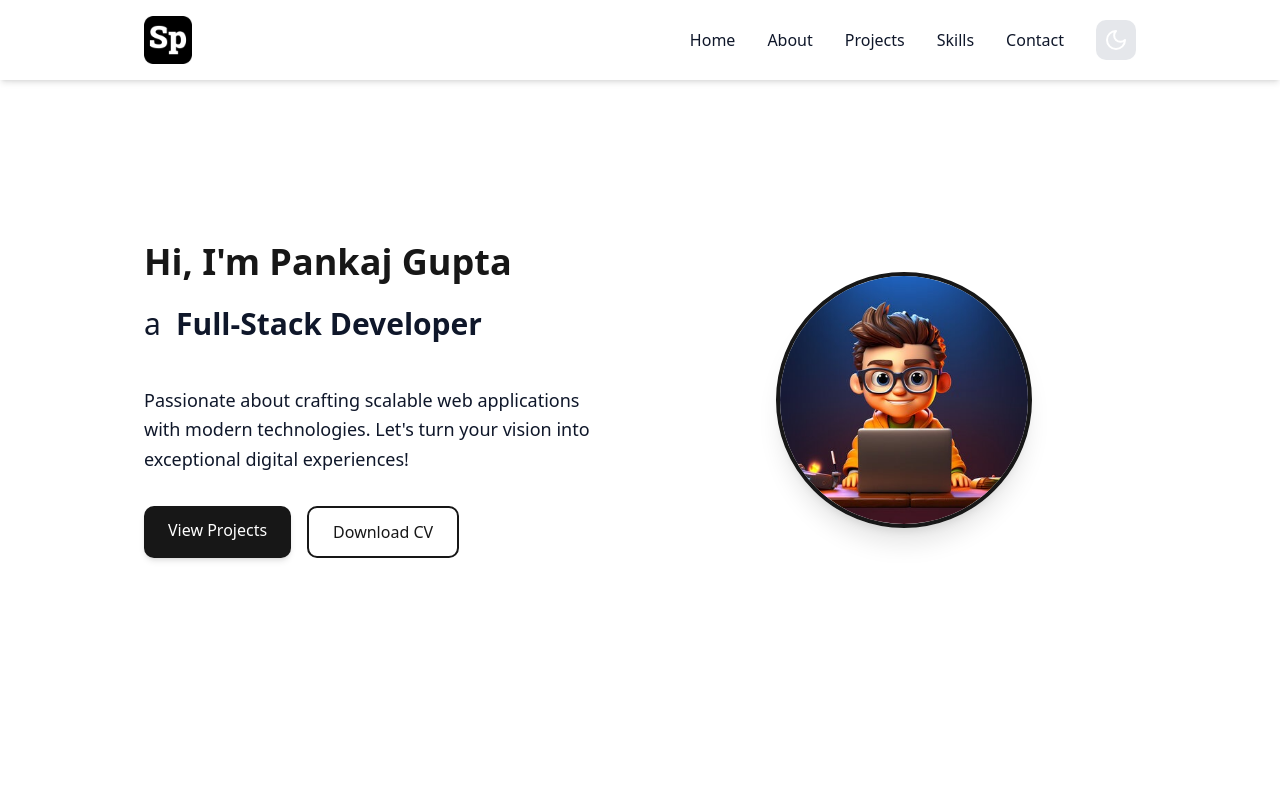
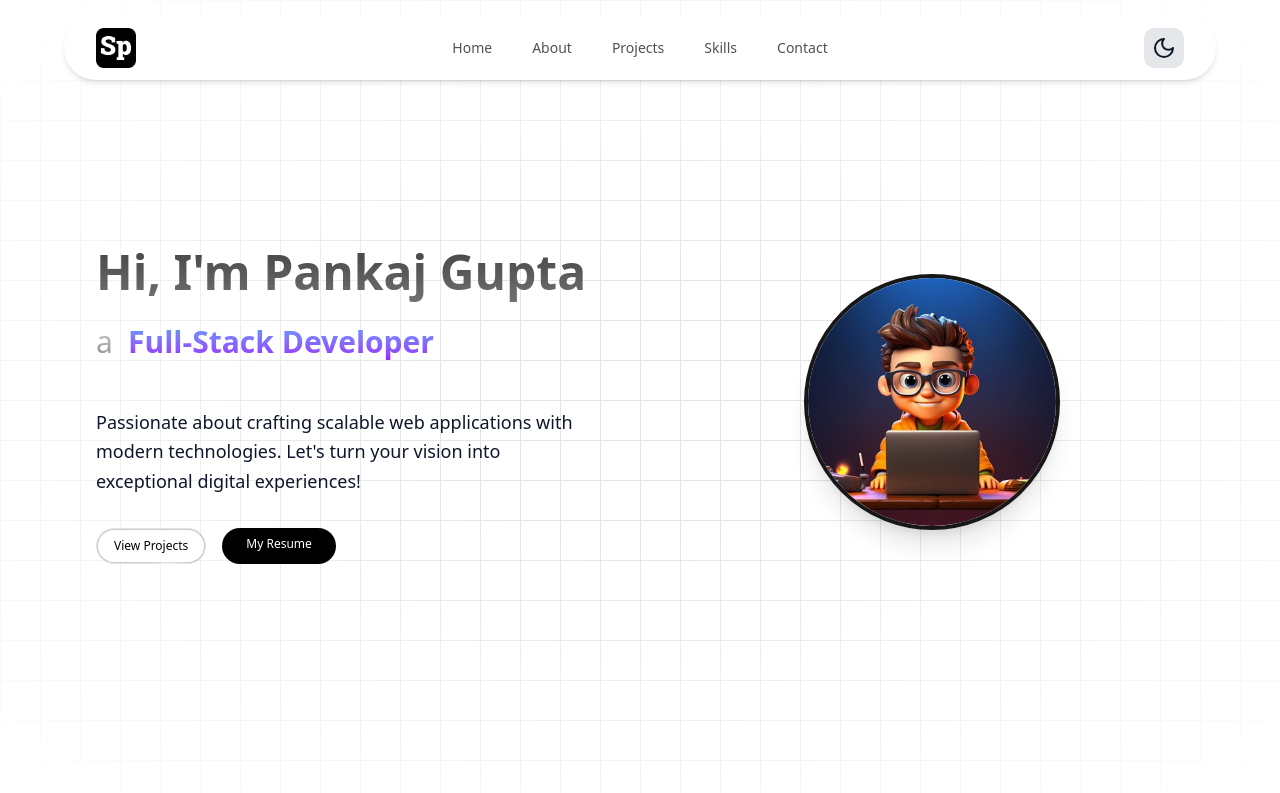
Before and after one commit to Pankaj-026/Portfolio, a React (Vite) app: page / in a window 1280 px wide. Shown: the top 793 px of the page. Built offline with nearby package versions, Linux system fonts and the light colour scheme.

Commit message:
Intail Commit 2.0

```diff
--- a/package.json
+++ b/package.json
@@ -4,7 +4,7 @@
   "version": "0.0.0",
   "type": "module",
   "scripts": {
-    "dev": "vite",
+    "dev": "--host vite",
     "build": "vite build",
     "lint": "eslint .",
     "preview": "vite preview",
--- a/src/components/Header.jsx
+++ b/src/components/Header.jsx
@@ -4,37 +4,55 @@ import { useState, useEffect, useRef } from "react";
 import DarkLogo from "../assets/images/spLogo.png";
 import LightLogo from "../assets/images/spark.png";
 import ThemeSwitcher from "./ThemeSwitcher";
+import { cn } from "@/lib/utils";
+import { motion } from "motion/react";
 
 export default function Navbar() {
   const [menuOpen, setMenuOpen] = useState(false);
   const [isDarkMode, setIsDarkMode] = useState(
     localStorage.getItem("theme") === "dark"
   );
+  const [scrolled, setScrolled] = useState(false);
   const menuRef = useRef(null);
+  const buttonRef = useRef(null);
 
-  const NavItem = ({ to, children, onClick, className }) => (
+
+
+  const NavItems = ({ items, className, onItemClick, mobile = false }) => {
+    const [hovered, setHovered] = useState(null);
+
+    return (
+      <motion.div
+        onMouseLeave={() => setHovered(null)}
+        className={cn(
+          "flex flex-1 flex-row items-center justify-center space-x-2 text-sm font-medium text-zinc-600 transition duration-200 hover:text-zinc-800",
+          mobile ? "flex" : "hidden lg:flex",
+          className,
+        )}
+      >
+        {items.map((item, idx) => (
           <Link
-      to={`/${to}`}
-      className={`text-[var(--text)] hover:text-[var(--primary)] transition-colors duration-300 font-medium ${
-        className || ""
-      }`}
-      onClick={onClick}
+            onMouseEnter={() => setHovered(idx)}
+            onClick={(e) => {
+              if (onItemClick) onItemClick();
+              setMenuOpen(false);
+            }}
+            className="relative px-4 py-2 text-neutral-600 dark:text-neutral-300"
+            key={`link-${idx}`}
+            to={`/${item.link}`}
           >
-      {children}
+            {hovered === idx && (
+              <motion.div
+                layoutId="hovered"
+                className="absolute inset-0 h-full w-full rounded-full bg-gray-100 dark:bg-neutral-800"
+              />
+            )}
+            <span className="relative z-20">{item.name}</span>
           </Link>
+        ))}
+      </motion.div>
     );
-
-  // Close menu when clicking outside
-  useEffect(() => {
-    const handleClickOutside = (event) => {
-      if (menuRef.current && !menuRef.current.contains(event.target)) {
-        setMenuOpen(false);
-      }
   };
-
-    document.addEventListener("mousedown", handleClickOutside);
-    return () => document.removeEventListener("mousedown", handleClickOutside);
-  }, []);
 
   // Theme change observer
   useEffect(() => {
@@ -51,31 +69,53 @@ export default function Navbar() {
     return () => observer.disconnect();
   }, []);
 
+  // Scroll observer
+  useEffect(() => {
+    const handleScroll = () => {
+      setScrolled(window.scrollY > 20);
+    };
+    window.addEventListener("scroll", handleScroll);
+    return () => window.removeEventListener("scroll", handleScroll);
+  }, []);
+
 
   return (
-    <nav className="py-4 px-4 sm:px-6 md:px-12 lg:px-24 xl:px-36 flex justify-between items-center bg-[var(--bg)] shadow-md sticky top-0 z-50">
+    <header className="fixed top-4 left-1/2 -translate-x-1/2 z-50 w-full flex justify-center">
+      <nav
+        className={`flex items-center justify-between px-6 md:px-8 py-3 bg-[var(--bg)] text-[var(--text)] rounded-full w-[90%] max-w-6xl transition-all duration-300 shadow-md ${scrolled ? "py-2 backdrop-blur-sm bg-[var(--bg-opacity)]" : ""
+          }`}
+      >
         {/* Logo */}
-      <Link to="/" className="z-50">
+        <Link to="/" className="flex items-center gap-2 z-50">
           <img
             src={isDarkMode ? DarkLogo : LightLogo}
             alt="Logo"
-          className="w-12 h-12 hover:scale-105 transition-transform"
+            className="w-10 h-10 hover:scale-105 transition-transform"
           />
+          {/* <span className="font-semibold hidden sm:inline-block">Sp Portfolio</span> */}
         </Link>
 
         {/* Desktop Navigation */}
-      <div className="hidden cursor-pointer md:flex gap-8 items-center">
-        {["Home", "About", "Projects", "Skills", "Contact"].map((item) => (
-          <NavItem key={item} to={item.toLowerCase()}>
-            {item}
-          </NavItem>
-        ))}
+        <NavItems
+          items={[
+            { name: "Home", link: "home" },
+            { name: "About", link: "about" },
+            { name: "Projects", link: "projects" },
+            { name: "Skills", link: "skills" },
+            { name: "Contact", link: "contact" },
+          ]}
+          onItemClick={() => setMenuOpen(false)}
+          mobile={false}
+        />
+
         <ThemeSwitcher />
-      </div>
 
-      {/* Mobile Menu Button */}
+
+        {/* CTA + Mobile Menu Toggle */}
+        <div className="flex items-center gap-2 md:hidden">
           <button
-        className="md:hidden p-2 z-50 cursor-pointer"
+            ref={buttonRef}
+            className="p-2 z-50 cursor-pointer"
             onClick={() => setMenuOpen(!menuOpen)}
             aria-label="Toggle navigation menu"
           >
@@ -85,32 +125,34 @@ export default function Navbar() {
               <Menu size={28} className="text-[var(--text)]" />
             )}
           </button>
+        </div>
+      </nav>
 
       {/* Mobile Menu */}
+      {menuOpen && (
         <div
           ref={menuRef}
-        className={`md:hidden fixed top-0 right-0 w-full h-screen bg-[var(--bg)] transform transition-all duration-300 ease-in-out ${
-          menuOpen ? "translate-x-0" : "translate-x-full"
-        }`}
+          className="fixed z-40 top-20 left-1/2 -translate-x-1/2 w-[90%] max-w-6xl bg-[var(--bg)] backdrop-blur-md rounded-xl text-[var(--text)] px-6 py-4 md:hidden transition-all duration-300 shadow-lg"
         >
-        <div className="container cursor-pointer mx-auto px-4 pt-24">
-          <div className="flex flex-col items-center gap-8">
-            {["Home", "About", "Projects", "Contact"].map((item) => (
+          <ul className="flex flex-col gap-4 text-base">
+            {["Home", "About", "Projects", "Skills", "Contact"].map((item) => (
+              <li key={item}>
                 <NavItem
-                key={item}
                   to={item.toLowerCase()}
-                onClick={() => setMenuOpen(false)}
-                className="text-2xl"
+                  className="block w-full px-3 py-2 rounded-md hover:bg-[var(--primary-light)] transition"
                 >
                   {item}
                 </NavItem>
+              </li>
             ))}
-            <div className="mt-8">
+            <li>
+              <div className="mt-4">
                 <ThemeSwitcher mobile />
               </div>
+            </li>
+          </ul>
         </div>
-        </div>
-      </div>
-    </nav>
+      )}
+    </header>
   );
 }
--- a/src/components/ui/container-text-flip.jsx
+++ b/src/components/ui/container-text-flip.jsx
@@ -1,6 +1,5 @@
-"use client";;
-import React, { useState, useEffect, useId } from "react";
-
+"use client";
+import React, { useState, useEffect, useId, useRef } from "react";
 import { motion } from "motion/react";
 import { cn } from "@/lib/utils";
 
@@ -8,32 +7,28 @@ export function ContainerTextFlip({
   words = ["better", "modern", "beautiful", "awesome"],
   interval = 3000,
   className,
-  textClassName,
-  animationDuration = 700
+  textClassName = "",
+  animationDuration = 700,
 }) {
   const id = useId();
   const [currentWordIndex, setCurrentWordIndex] = useState(0);
   const [width, setWidth] = useState(100);
-  const textRef = React.useRef(null);
+  const textRef = useRef(null);
 
   const updateWidthForWord = () => {
     if (textRef.current) {
-      // Add some padding to the text width (30px on each side)
-      // @ts-ignore
       const textWidth = textRef.current.scrollWidth + 30;
       setWidth(textWidth);
     }
   };
 
   useEffect(() => {
-    // Update width whenever the word changes
     updateWidthForWord();
   }, [currentWordIndex]);
 
   useEffect(() => {
     const intervalId = setInterval(() => {
       setCurrentWordIndex((prevIndex) => (prevIndex + 1) % words.length);
-      // Width will be updated in the effect that depends on currentWordIndex
     }, interval);
 
     return () => clearInterval(intervalId);
@@ -46,37 +41,32 @@ export function ContainerTextFlip({
       animate={{ width }}
       transition={{ duration: animationDuration / 1000 }}
       className={cn(
-        "relative inline-block rounded-lg pt-2 pb-3 text-center text-md font-bold text-[var(--text)] md:text-3xl",
-        // "[background:linear-gradient(to_bottom,#f3f4f6,#e5e7eb)]",
-        // "shadow-[inset_0_-1px_#d1d5db,inset_0_0_0_1px_#d1d5db,_0_4px_8px_#d1d5db]",
-        // "dark:[background:linear-gradient(to_bottom,#374151,#1f2937)]",
-        // "dark:shadow-[inset_0_-1px_#10171e,inset_0_0_0_1px_hsla(205,89%,46%,.24),_0_4px_8px_#00000052]",
+        "relative inline-block rounded-lg pt-2 pb-3 text-center text-md font-bold md:text-3xl",
         className
       )}
-      key={words[currentWordIndex]}>
+      key={words[currentWordIndex]}
+    >
       <motion.div
         transition={{
           duration: animationDuration / 1000,
           ease: "easeInOut",
         }}
-        className={cn("inline-block", textClassName)}
+        className={cn(
+          "inline-block ",
+          textClassName
+        )}
         ref={textRef}
-        layoutId={`word-div-${words[currentWordIndex]}-${id}`}>
+        layoutId={`word-div-${words[currentWordIndex]}-${id}`}
+      >
         <motion.div className="inline-block">
           {words[currentWordIndex].split("").map((letter, index) => (
             <motion.span
               key={index}
-              initial={{
-                opacity: 0,
-                filter: "blur(10px)",
-              }}
-              animate={{
-                opacity: 1,
-                filter: "blur(0px)",
-              }}
-              transition={{
-                delay: index * 0.02,
-              }}>
+              initial={{ opacity: 0, filter: "blur(10px)" }}
+              animate={{ opacity: 1, filter: "blur(0px)" }}
+              transition={{ delay: index * 0.02 }}
+              className="bg-gradient-to-b from-blue-400 to-purple-600 bg-clip-text text-transparent"
+            >
               {letter}
             </motion.span>
           ))}
--- /dev/null
+++ b/src/components/ui/hover-border-gradient.jsx
@@ -0,0 +1,81 @@
+"use client";;
+import React, { useState, useEffect } from "react";
+
+import { motion } from "motion/react";
+import { cn } from "@/lib/utils";
+
+export function HoverBorderGradient({
+  children,
+  containerClassName,
+  className,
+  as: Tag = "button",
+  duration = 1,
+  clockwise = true,
+  ...props
+}) {
+  const [hovered, setHovered] = useState(false);
+  const [direction, setDirection] = useState("TOP");
+
+  const rotateDirection = currentDirection => {
+    const directions = ["TOP", "LEFT", "BOTTOM", "RIGHT"];
+    const currentIndex = directions.indexOf(currentDirection);
+    const nextIndex = clockwise
+      ? (currentIndex - 1 + directions.length) % directions.length
+      : (currentIndex + 1) % directions.length;
+    return directions[nextIndex];
+  };
+
+  const movingMap = {
+    TOP: "radial-gradient(20.7% 50% at 50% 0%, hsl(0, 0%, 100%) 0%, rgba(255, 255, 255, 0) 100%)",
+    LEFT: "radial-gradient(16.6% 43.1% at 0% 50%, hsl(0, 0%, 100%) 0%, rgba(255, 255, 255, 0) 100%)",
+    BOTTOM:
+      "radial-gradient(20.7% 50% at 50% 100%, hsl(0, 0%, 100%) 0%, rgba(255, 255, 255, 0) 100%)",
+    RIGHT:
+      "radial-gradient(16.2% 41.199999999999996% at 100% 50%, hsl(0, 0%, 100%) 0%, rgba(255, 255, 255, 0) 100%)",
+  };
+
+  const highlight =
+    "radial-gradient(75% 181.15942028985506% at 50% 50%, #3275F8 0%, rgba(255, 255, 255, 0) 100%)";
+
+  useEffect(() => {
+    if (!hovered) {
+      const interval = setInterval(() => {
+        setDirection((prevState) => rotateDirection(prevState));
+      }, duration * 1000);
+      return () => clearInterval(interval);
+    }
+  }, [hovered]);
+  return (
+    <Tag
+      onMouseEnter={(event) => {
+        setHovered(true);
+      }}
+      onMouseLeave={() => setHovered(false)}
+      className={cn(
+        "relative flex rounded-full border  content-center bg-black/20 hover:bg-black/10 transition duration-500 dark:bg-white/20 items-center flex-col flex-nowrap gap-10 h-min justify-center overflow-visible p-px decoration-clone w-fit",
+        containerClassName
+      )}
+      {...props}>
+      <div
+        className={cn("w-auto text-white z-10 bg-black px-4 py-2 rounded-[inherit]", className)}>
+        {children}
+      </div>
+      <motion.div
+        className={cn("flex-none inset-0 overflow-hidden absolute z-0 rounded-[inherit]")}
+        style={{
+          filter: "blur(2px)",
+          position: "absolute",
+          width: "100%",
+          height: "100%",
+        }}
+        initial={{ background: movingMap[direction] }}
+        animate={{
+          background: hovered
+            ? [movingMap[direction], highlight]
+            : movingMap[direction],
+        }}
+        transition={{ ease: "linear", duration: duration ?? 1 }} />
+      <div className="bg-black absolute z-1 flex-none inset-[2px] rounded-[100px]" />
+    </Tag>
+  );
+}
--- a/src/pages/Hero.jsx
+++ b/src/pages/Hero.jsx
@@ -1,4 +1,6 @@
 import HeroImage from "../assets/images/hero3.jpg";
+import DownloadPng from "../assets/images/download.png";
+
 // import Typed from "typed.js";
 // import { useEffect, useRef } from "react";
 import About from "./About";
@@ -6,10 +8,30 @@ import Project from "./Projects";
 import Skills from "./Skills";
 import Contact from "./Contact";
 import { ContainerTextFlip } from "@/components/ui/container-text-flip";
+import { HoverBorderGradient } from "@/components/ui/hover-border-gradient";
 import { cn } from "@/lib/utils";
+import { useEffect, useState } from "react";
 // import { cn } from "@/lib/utils";
 
 export default function Hero() {
+
+  const [isDarkMode, setIsDarkMode] = useState(
+    localStorage.getItem("theme") === "dark"
+  );
+
+  useEffect(() => {
+    const updateTheme = () => {
+      setIsDarkMode(document.documentElement.classList.contains("dark"));
+    };
+
+    const observer = new MutationObserver(updateTheme);
+    observer.observe(document.documentElement, {
+      attributes: true,
+      attributeFilter: ["class"],
+    });
+
+    return () => observer.disconnect();
+  }, []);
   // const typingRef = useRef(null);
 
   // useEffect(() => {
@@ -32,7 +54,7 @@ export default function Hero() {
 
   return (
     <>
-      {/* <div className="relative flex h-[50rem] w-full items-center justify-center bg-white dark:bg-black">
+      <div className="relative flex flex-col min-h-screen w-full items-center justify-center bg-white dark:bg-black px-4 sm:px-0">
         <div
           className={cn(
             "absolute inset-0",
@@ -40,24 +62,22 @@ export default function Hero() {
             "[background-image:linear-gradient(to_right,#e4e4e7_1px,transparent_1px),linear-gradient(to_bottom,#e4e4e7_1px,transparent_1px)]",
             "dark:[background-image:linear-gradient(to_right,#262626_1px,transparent_1px),linear-gradient(to_bottom,#262626_1px,transparent_1px)]",
           )}
-        /> */}
+        />
         {/* Radial gradient for the container to give a faded look */}
-        {/* <div className="pointer-events-none absolute inset-0 flex items-center justify-center bg-white [mask-image:radial-gradient(ellipse_at_center,transparent_20%,black)] dark:bg-black"></div> */}
+        <div className="pointer-events-none absolute inset-0 flex items-center justify-center bg-white [mask-image:radial-gradient(ellipse_at_center,transparent_20%,black)] dark:bg-black"></div>
 
-        <section id="home" className="min-h-[80vh] flex items-center justify-center px-4 sm:px-6 md:px-8 lg:px-16 xl:px-36 bg-[var(--bg)] py-10">
-          {/*
-          <p className="relative z-20 bg-gradient-to-b from-neutral-200 to-neutral-500 bg-clip-text py-8 text-4xl font-bold text-transparent sm:text-7xl">
-            Backgrounds
-          </p> */}
-          <div className="container mx-auto flex flex-col-reverse md:flex-row items-center gap-8 md:gap-12 lg:gap-16">
+        <section id="home" className="relative z-20 py-24 sm:py-40 md:py-60 w-full">
+          <div className="container mx-auto flex flex-col-reverse md:flex-row items-center px-0 sm:px-14">
             {/* Text Content */}
-            <div className="md:w-1/2 text-center md:text-left">
-              <h1 className="text-2xl sm:text-3xl md:text-4xl font-bold text-[var(--primary)] mb-4">
+            <div className="w-full md:w-1/2 text-center md:text-left sm:px-10 px-0">
+              <h1 className={cn("text-2xl sm:text-4xl md:text-5xl py-0 md:py-2 font-bold text-transparent relative z-20 mb-4 bg-clip-text",
+                isDarkMode ? "bg-gradient-to-b from-neutral-200 to-neutral-500 " :
+                  "bg-gradient-to-b from-neutral-700 to-neutral-500")}>
                 Hi, I'm Pankaj Gupta
               </h1>
 
-              <div className="mb-6 h-12 sm:h-14 md:h-16">
-                <span className="text-xl sm:text-2xl md:text-3xl text-[var(--text)]">
+              <div className="mb-6 h-10 sm:h-14 md:h-16 flex items-center justify-center md:justify-start">
+                <span className="text-lg sm:text-2xl md:text-3xl text-[var(--text)] text-transparent relative z-20 mb-4 bg-gradient-to-b from-neutral-200 to-neutral-500 bg-clip-text">
                   a
                   <ContainerTextFlip
                     words={[
@@ -66,36 +86,43 @@ export default function Hero() {
                       "Full-Stack Developer",
                     ]}
                   />
-                  {/* <span
-                  ref={typingRef}
-                  className="font-medium"></span> */}
                 </span>
               </div>
 
-              <p className="text-base sm:text-lg md:text-lg text-[var(--text)] mb-8 leading-relaxed max-w-2xl mx-auto md:mx-0">
+              <p className="text-sm sm:text-lg md:text-lg text-[var(--text)] mb-8 leading-relaxed max-w-2xl mx-auto md:mx-0">
                 Passionate about crafting scalable web applications with modern
                 technologies. Let's turn your vision into exceptional digital
                 experiences!
               </p>
 
-              <div className="flex flex-col sm:flex-row gap-4 justify-center md:justify-start">
-                <a
-                  href="#projects"
-                  className="px-5 py-2.5 sm:px-6 sm:py-3 bg-[var(--primary)] text-[var(--button-text)] rounded-lg shadow-md hover:shadow-lg transition-all text-sm sm:text-base">
-                  View Projects
+              <div className="flex   gap-4 justify-center md:justify-start">
+                <a href="#projects">
+                  <HoverBorderGradient
+                    containerClassName="rounded-full"
+                    as="button"
+                    className="dark:bg-black bg-white text-black dark:text-white flex items-center cursor-pointer space-x-2 text-xs"
+                  >
+                    View Projects
+                  </HoverBorderGradient>
                 </a>
                 <a
                   href="/CvSP.pdf"
-                  download
-                  className="px-5 py-2.5 sm:px-6 sm:py-3 border-2 border-[var(--primary)] text-[var(--primary)] rounded-lg hover:bg-[var(--primary)] hover:text-[var(--button-text)] transition-all text-sm sm:text-base">
-                  Download CV
+                  download className="relative bg-black dark:bg-white dark:text-black text-white w-fit px-6 py-2 rounded-4xl text-xs overflow-hidden group cursor-pointer ">
+                  <span className="block transition-transform duration-500 group-hover:translate-x-40">
+                    My Resume
+                  </span>
+
+                  {/* Icon overlay */}
+                  <div className="absolute inset-0 flex items-center justify-center transition-transform duration-500 translate-x-[-10rem] group-hover:translate-x-0 z-10 ">
+                    <img src={DownloadPng} alt="download" className="w-5 h-5" />
+                  </div>
                 </a>
               </div>
             </div>
 
             {/* Image */}
-            <div className="md:w-1/2 flex justify-center mb-8 md:mb-0">
-              <div className="relative w-48 h-48 sm:w-56 sm:h-56 md:w-64 md:h-64">
+            <div className="w-full md:w-1/2 flex justify-center mb-8 md:mb-0">
+              <div className="relative w-40 h-40 xs:w-48 xs:h-48 sm:w-56 sm:h-56 md:w-64 md:h-64">
                 <img
                   src={HeroImage}
                   alt="Pankaj Gupta"
@@ -105,7 +132,7 @@ export default function Hero() {
             </div>
           </div>
         </section>
-      {/* </div> */}
+      </div>
       <About />
       <Project />
       <Skills />
--- a/src/styles/index.css
+++ b/src/styles/index.css
@@ -22,7 +22,7 @@
 
 /* Dark Theme */
 .dark {
-  --bg: #0f172a;
+  --bg: #161313;
   --text: #f8fafc;
   --primary: #f8fafc;
   --secondary: #f97316;
```
Also changed, not shown: src/assets/images/download.png (added). Lines whose indentation alone changed are shown as unchanged.
